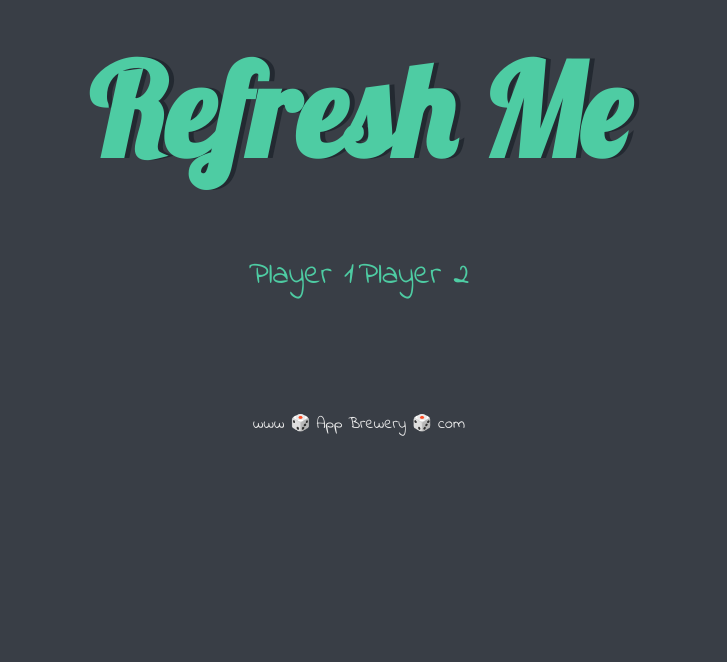
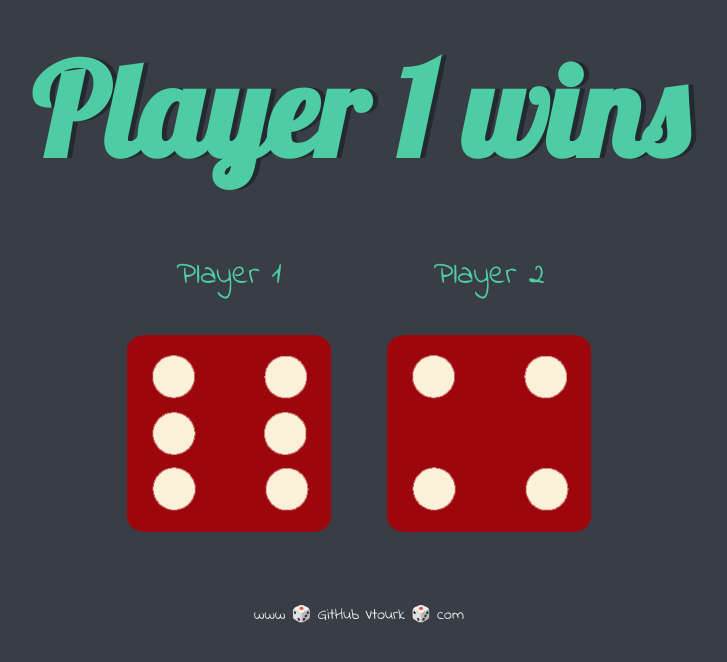
Before and after one commit to Vtourk/DIce, a plain HTML site: page dicee.html in a window 1280 px wide. Shown: the whole page, without its empty margins (281-1008 px from the left). Drawn offline with Linux system fonts and the light colour scheme.

Commit message:
Finished the website

```diff
--- a/dicee.html
+++ b/dicee.html
@@ -2,7 +2,7 @@
 <html lang="en" dir="ltr">
   <head>
     <meta charset="utf-8">
-    <title>Dicee</title>
+    <title>Dice</title>
     <link rel="stylesheet" href="styles.css">
     <link href="https://fonts.googleapis.com/css?family=Indie+Flower|Lobster" rel="stylesheet">
 
@@ -14,20 +14,20 @@
 
       <div class="dice">
         <p>Player 1</p>
-        <img class="img1" src="">
+        <img class="img1" src="/images/dice6.png">
       </div>
 
       <div class="dice">
         <p>Player 2</p>
-        <img class="img2" src="">
+        <img class="img2" src="/images/dice6.png">
       </div>
 
     </div>
 
-
+    <script type = "text/javascript" src="index.js"></script>
   </body>
 
   <footer>
-    www 🎲 App Brewery 🎲 com
+    www 🎲 GitHub Vtourk 🎲 com
   </footer>
 </html>
--- /dev/null
+++ b/index.js
@@ -0,0 +1,12 @@
+var randomNumber1 = (Math.floor(Math.random() * 6 ) + 1);
+var randomNumber2 = (Math.floor(Math.random() * 6 ) + 1);
+document.querySelector(".img1").setAttribute("src" , "/images/dice" +(randomNumber1)+".png");
+document.querySelector(".img2").setAttribute("src" , "/images/dice" +(randomNumber2)+".png");
+
+if (randomNumber1 == randomNumber2) {
+    document.querySelector("h1").textContent = "Draw, Roll again";
+}else if (randomNumber1 < randomNumber2) {
+    document.querySelector("h1").textContent = "Player 2 wins";
+}else if (randomNumber1 > randomNumber2) {
+    document.querySelector("h1").textContent = "Player 1 wins";
+}
```
